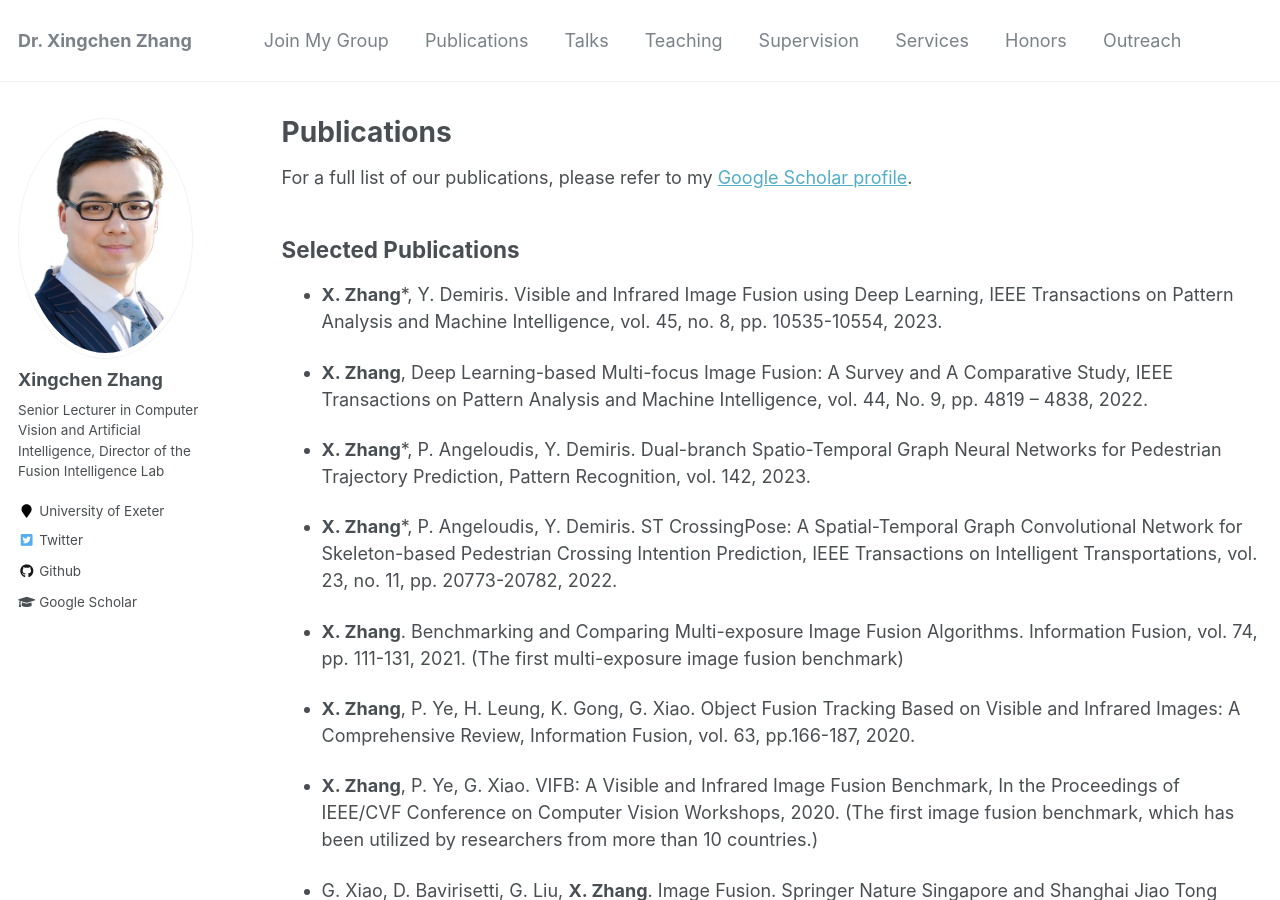
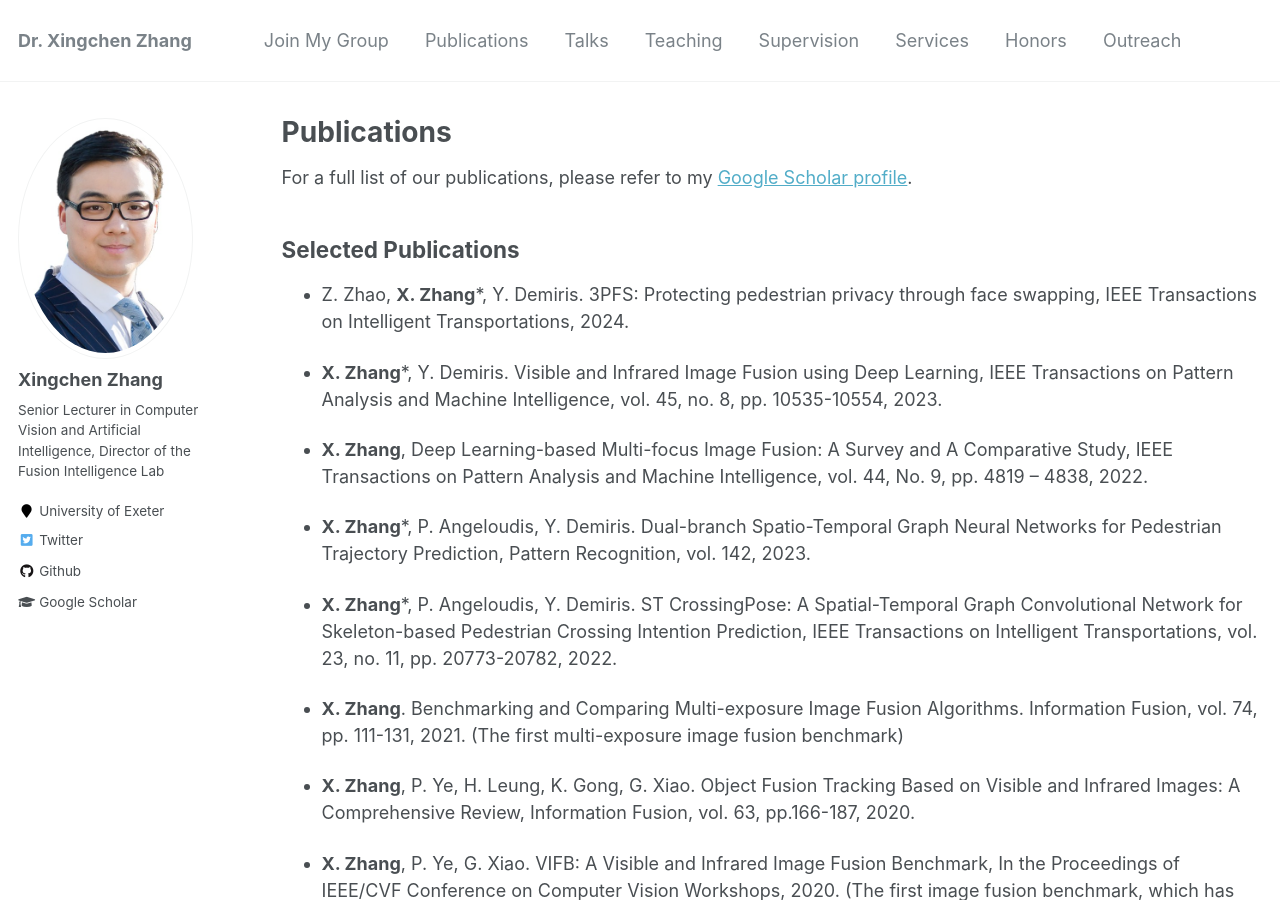
Before and after one commit to xingchenzhang/xingchenzhang.github.io, a Jekyll site: the page built from _pages/publications.md, in a window 1280 px wide and 900 px high. Built offline with Jekyll 4.4.1, drawn with Linux system fonts in a browser that asks for light colours.

Commit message:
update paper

```diff
--- a/_pages/publications.md
+++ b/_pages/publications.md
@@ -10,6 +10,8 @@ For a full list of our publications, please refer to my [Google Scholar profile]
 
 Selected Publications
 ---------------------
+
+- Z. Zhao, **X. Zhang***, Y. Demiris. 3PFS: Protecting pedestrian privacy through face swapping, IEEE Transactions on Intelligent Transportations, 2024.
 
 - **X. Zhang***, Y. Demiris. Visible and Infrared Image Fusion using Deep Learning, IEEE Transactions on Pattern Analysis and Machine Intelligence, vol. 45, no. 8, pp. 10535-10554, 2023.
 
```
Also changed, not shown: _pages/about.md (+1 -2 lines).
